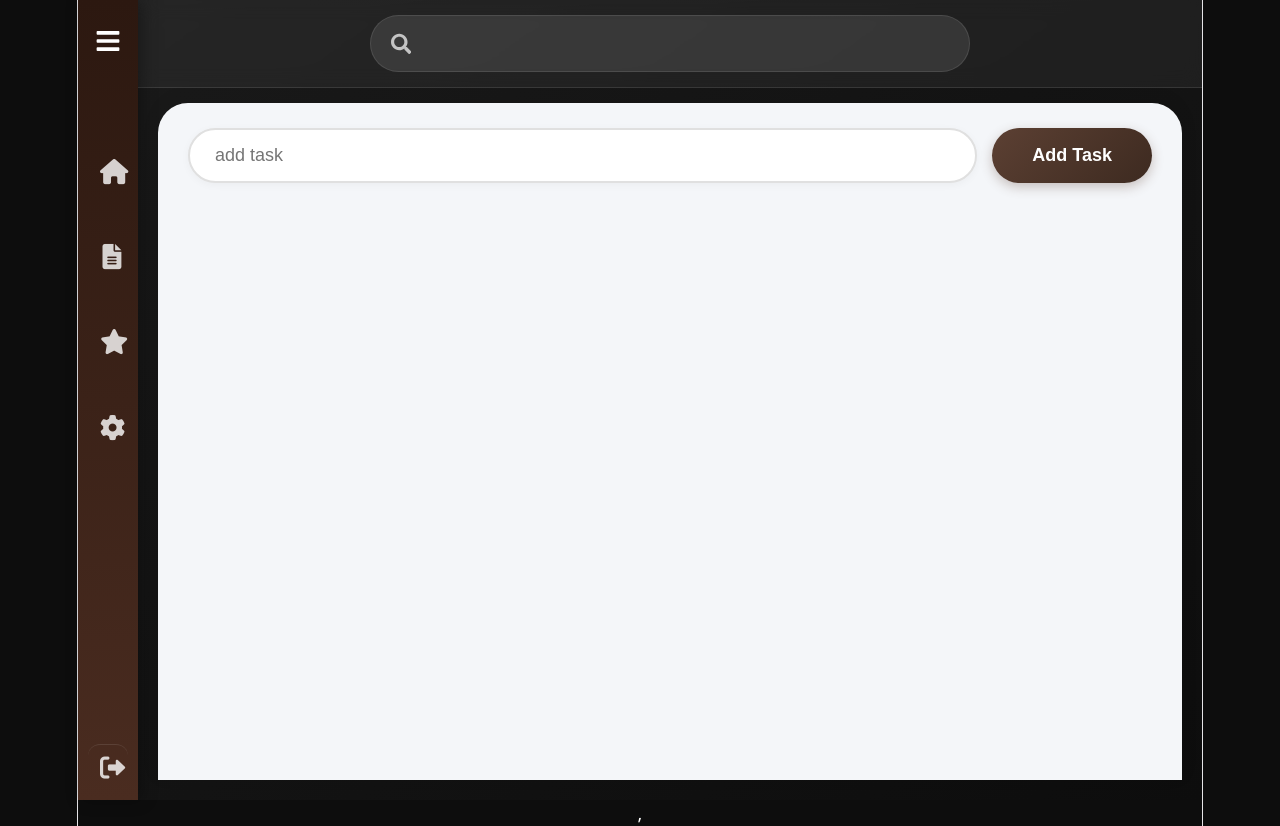
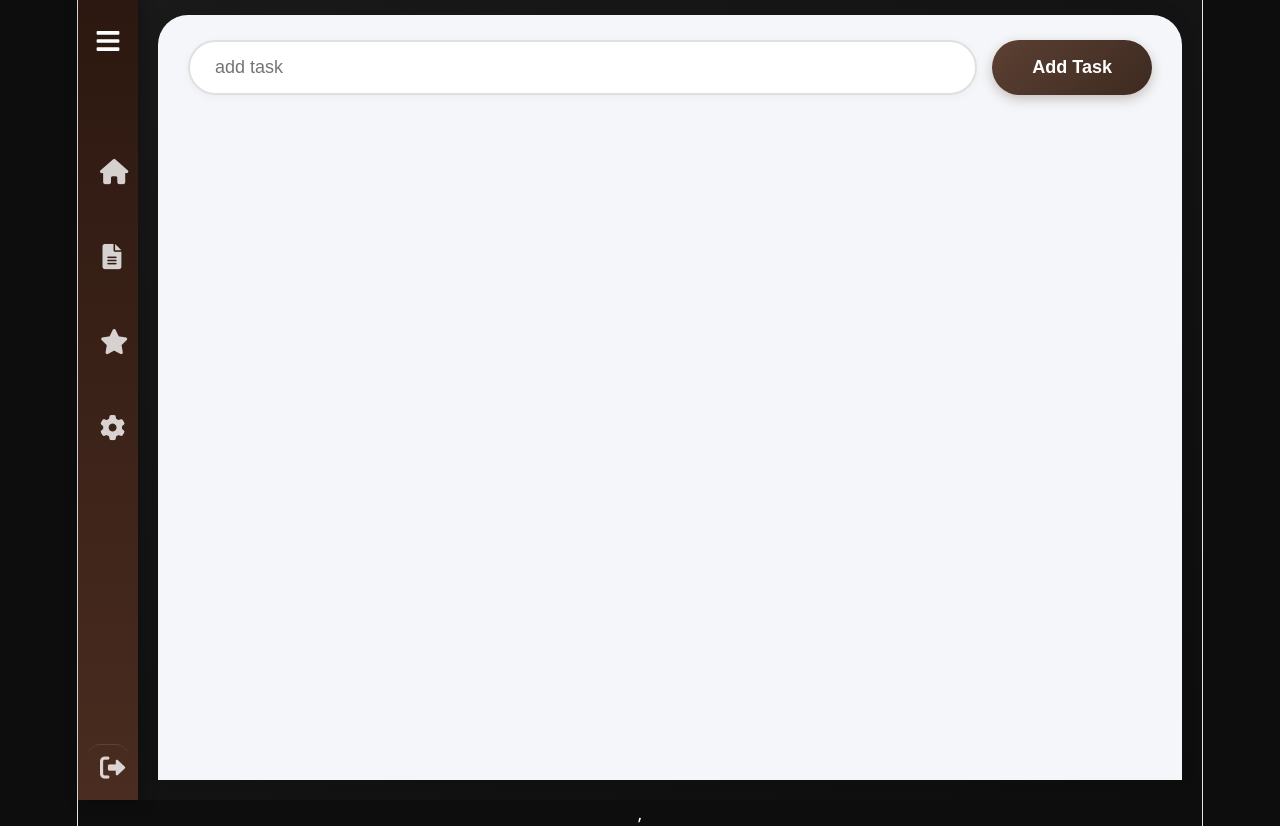
Before and after one commit to git-Ma7moud/my_app, a React (Vite) app: page / in a window 1280 px wide. Built offline with nearby package versions, Linux system fonts and the light colour scheme.

Commit message:
building and adding UIs

```diff
--- a/src/App.css
+++ /dev/null
@@ -1,27 +0,0 @@
-/* ===== App.css ===== */
-* {
-    margin: 0;
-    padding: 0;
-    box-sizing: border-box;
-}
-
-body {
-    background: #0d0d0d;
-    font-family: 'Segoe UI', Tahoma, Geneva, Verdana, sans-serif;
-    color: #fff;
-    min-height: 100vh;
-}
-
-.container {
-    display: flex;
-    min-height: 100vh;
-    background: #0d0d0d;
-}
-
-.page-container {
-    flex: 1;
-    display: flex;
-    flex-direction: column;
-    min-height: 100vh;
-    background: linear-gradient(145deg, #1a1a1a 0%, #0d0d0d 100%);
-}
--- a/src/UI/AddTask.jsx
+++ b/src/UI/AddTask.jsx
@@ -1,4 +1,3 @@
-import Header from "../components/header/header";
 import Sidebar from "../components/sidebar/Sidebar";
 import styles from "../cssModules/AddTask.module.css";
 import Content from "../components/content/Content";
@@ -7,7 +6,6 @@ const AddTask = () => {
 		<div className={styles.container}>
 			<Sidebar></Sidebar>
 			<div className={styles.page_container}>
-				<Header></Header>
 				<Content></Content>
 			</div>
 		</div>
--- a/src/UI/home.jsx
+++ b/src/UI/home.jsx
@@ -1,4 +1,3 @@
-import { BrowserRouter, Routes, Route } from "react-router-dom";
 const Home = () => {
 	return <div></div>;
 };
--- a/src/components/content/Content.jsx
+++ b/src/components/content/Content.jsx
@@ -1,11 +1,11 @@
 import styles from "../../cssModules/content.module.css";
-import { useDispatch, useSelector } from "react-redux";
-import { addTask, deleteTask } from "../../RTK/TasksSlice";
+import { useDispatch } from "react-redux";
+import { addTask } from "../../RTK/TasksSlice";
 import { useState } from "react";
+import ContentContainer from "./features/ContentContainer";
 
 const Content = () => {
 	const dispatch = useDispatch();
-	const tasks = useSelector((state) => state.tasks.tasks); // ← جلب المصفوفة
 	const [inputValue, setInputValue] = useState("");
 
 	const handleAddTask = () => {
@@ -14,9 +14,6 @@ const Content = () => {
 		setInputValue("");
 	};
 
-	const handleDeleteTask = (taskId) => {
-		dispatch(deleteTask(taskId)); // ← إرسال ID المهمة
-	};
 	return (
 		<div className={styles.content_container}>
 			<form>
@@ -32,21 +29,7 @@ const Content = () => {
 					Add Task
 				</button>
 			</form>
-			<div className={styles.tasks_container}>
-				{tasks.map((task) => (
-					<div key={task.id}>
-						<span className={styles.cliked}>
-							{task.title}
-							<button
-								className={styles.del}
-								onClick={() => handleDeleteTask(task.id)}>
-								Delete
-							</button>
-						</span>{" "}
-						{/* ← عرض نص المهمة */}
-					</div>
-				))}
-			</div>
+			<ContentContainer></ContentContainer>
 		</div>
 	);
 };
--- /dev/null
+++ b/src/components/content/features/ContentContainer.jsx
@@ -0,0 +1,30 @@
+import styles from "../../../cssModules/content.module.css";
+import { useDispatch, useSelector } from "react-redux";
+import { deleteTask } from "../../../RTK/TasksSlice";
+
+const ContentContainer = () => {
+	const dispatch = useDispatch();
+
+	const tasks = useSelector((state) => state.tasks.tasks);
+	const handleDeleteTask = (taskId) => {
+		dispatch(deleteTask(taskId)); // ← إرسال ID المهمة
+	};
+	return (
+		<div className={styles.tasks_container}>
+			{tasks.map((task) => (
+				<div key={task.id}>
+					<span className={styles.cliked}>
+						{task.title}
+						<button
+							className={styles.del}
+							onClick={() => handleDeleteTask(task.id)}>
+							Delete
+						</button>
+					</span>
+				</div>
+			))}
+		</div>
+	);
+};
+
+export default ContentContainer;
--- a/src/cssModules/content.module.css
+++ b/src/cssModules/content.module.css
@@ -8,7 +8,6 @@
     box-shadow: 0 -4px 20px rgba(0, 0, 0, 0.05);
     display: flex;
     flex-direction: column;
-    overflow-y: auto;
 }
 
 /* الفورم */
```
Also changed, not shown: src/UI/Favourites.jsx (added), src/UI/Settings.jsx (added), src/UI/Tasks.jsx (added).
